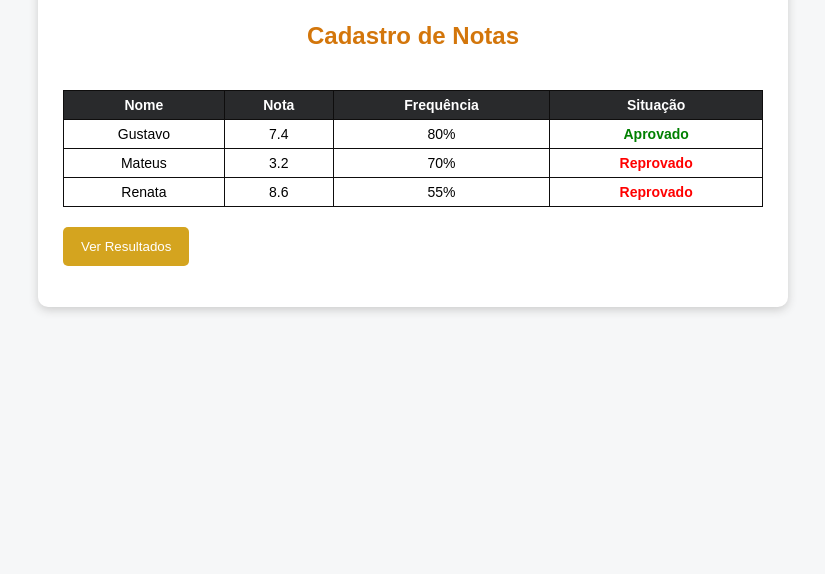
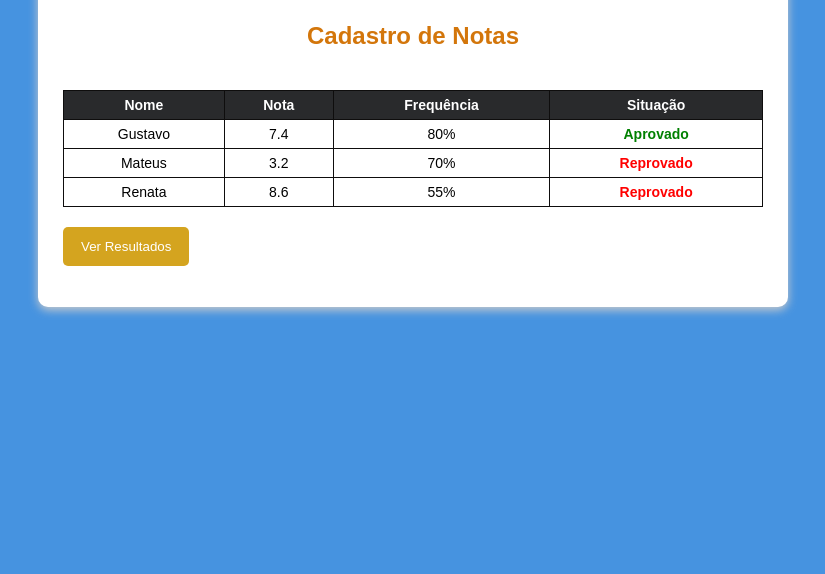
Before and after one commit to rayane06087904-tech/sistema-escolar, a plain HTML site: page index.html in a window 1280 px wide. Shown: the part 226-800 px from the top of the page, without its empty margins (227-1052 px from the left). Drawn offline with Linux system fonts and the light colour scheme.

Commit message:
mudei a cor do fundo

```diff
--- a/style.css
+++ b/style.css
@@ -1,6 +1,6 @@
 body {
     font-family: Arial, sans-serif;
-    background-color: #f6f7f8;
+    background-color: #4693e0;
     margin: 0;
     padding: 30px;
 }
```
